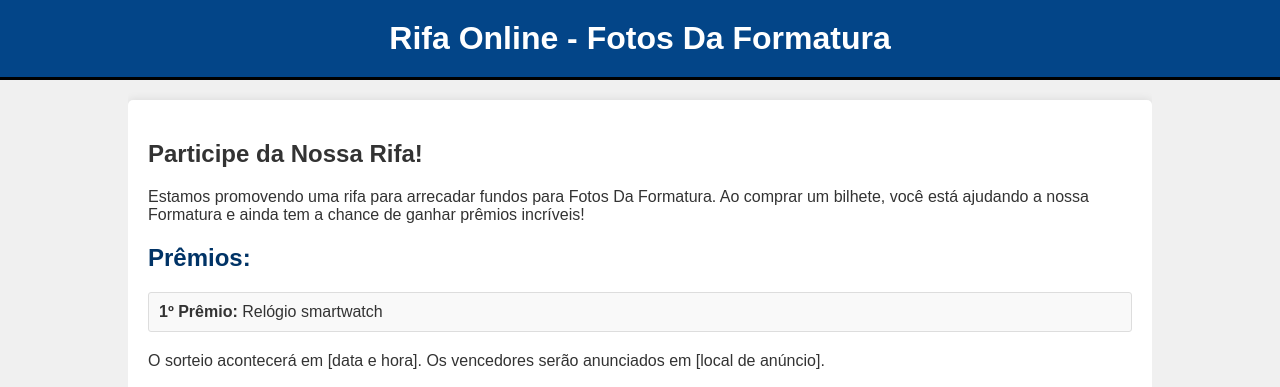
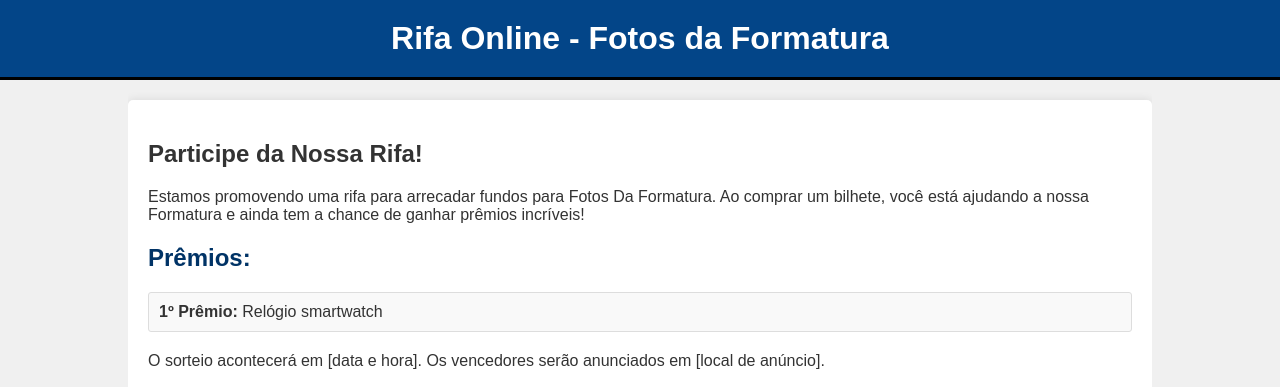
Before and after one commit to joaovitor352/RIFA.ONLINE, a plain HTML site: page index.html in a window 1280 px wide. Shown: the top 387 px of the page. Drawn offline with Linux system fonts and the light colour scheme.

Commit message:
Update index.html

```diff
--- a/index.html
+++ b/index.html
@@ -10,7 +10,7 @@
 <body>
     <header>
         <div class="container">
-            <h1>Rifa Online - Fotos Da Formatura</h1>
+            <h1>Rifa Online - Fotos da Formatura</h1>
         </div>
     </header>
 
```
